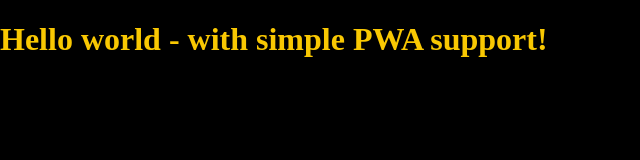
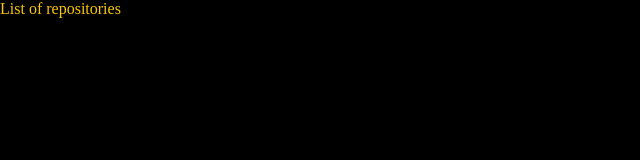
Before and after one commit to Atanvarde/wtf-api-fetch, a website: page src/content/index.html in a window 1280 px wide. Shown: the whole page, without its empty margins (0-640 px from the left). Drawn offline with nearby package versions, Linux system fonts and the light colour scheme; files that its build step writes are made by us from their sources.

Commit message:
feat: HTML structure

```diff
--- a/src/content/index.html
+++ b/src/content/index.html
@@ -1,5 +1,6 @@
 <!DOCTYPE html>
 <html lang="en">
+
 <head>
   <meta charset="UTF-8" />
   <meta name="viewport" content="width=device-width, initial-scale=1.0" />
@@ -18,23 +19,25 @@
 
   <link rel="manifest" href="manifest.json" />
   <meta name="apple-mobile-web-app-capable" content="yes" />
-    <link
-      rel="apple-touch-icon"
-      sizes="192x192"
-      href="assets/pwa/icons/icon-192x192.png"
-    />
+  <link rel="apple-touch-icon" sizes="192x192" href="assets/pwa/icons/icon-192x192.png" />
 
-    <link
-      rel="icon"
-      type="image/png"
-      href="assets/pwa/icons/icon-192x192.png"
-    />
+  <link rel="icon" type="image/png" href="assets/pwa/icons/icon-192x192.png" />
 
   <link rel="stylesheet" href="css/main.css" />
 </head>
+
 <body>
-    <h1>Hello world - with simple PWA support!</h1>
+  <main class="main">
+    <header class="header">List of repositories
+    </header>
+    <section class="repository">
+      <ul class="repository__list repository__list--js">
+
+      </ul>
+    </section>
+  </main>
 
   <script src="js/main.js"></script>
 </body>
+
 </html>
```
Lines whose indentation alone changed are shown as unchanged.
